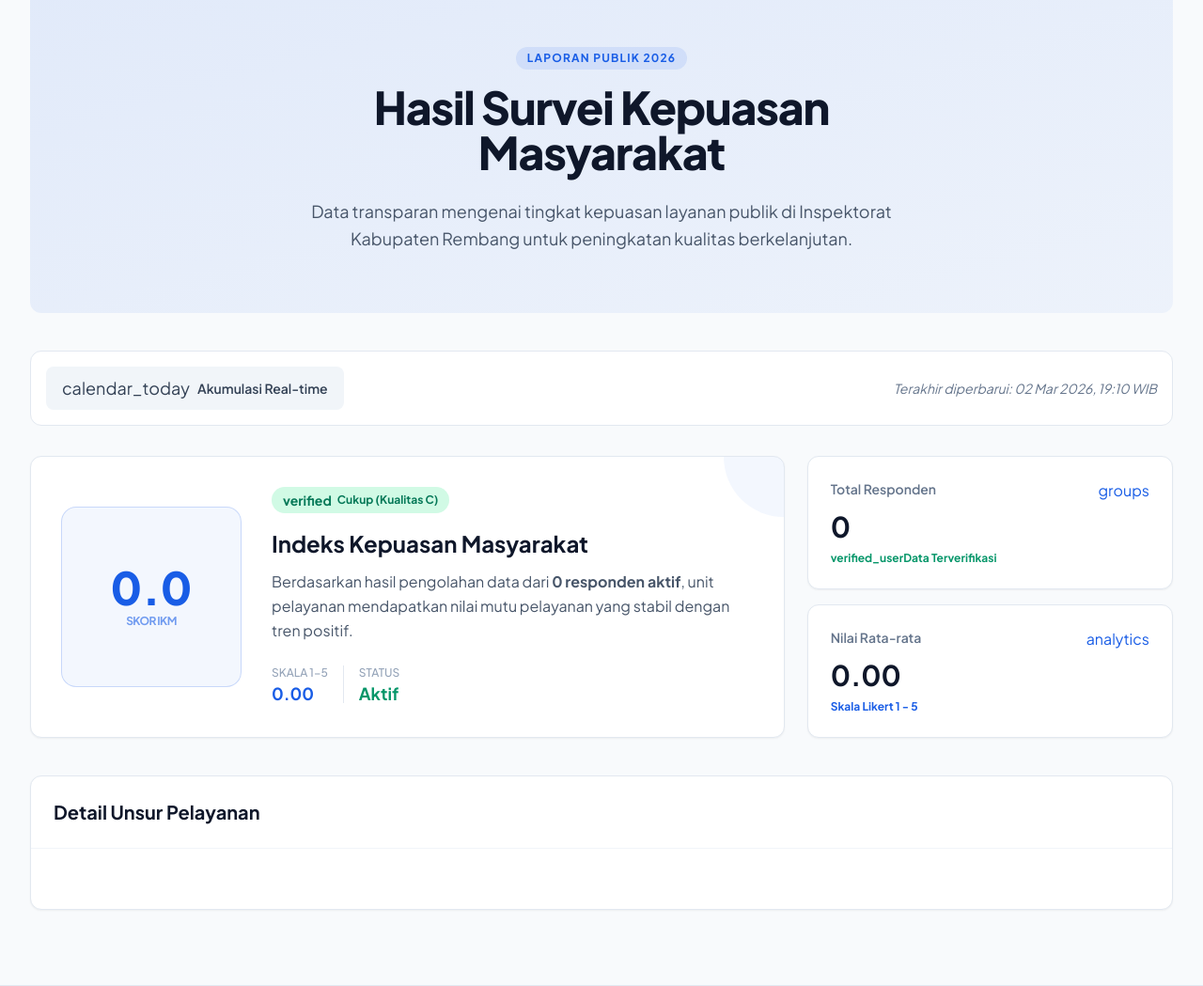
After one commit to Akuputra123z/E-Feedback, a Laravel app: page /survey/results in a window 1280 px wide. The commit adds this page. Shown: the part 145-1194 px from the top of the page at 94% size. Run offline with Laravel 12, Linux system fonts and the light colour scheme; data comes from the database, SQL or seed files in the repository; data that the repository does not hold is empty; some libraries are stand-ins or nearby versions.

Commit message:
result survei

```diff
--- a/app/Filament/Resources/SurveyReports/Tables/SurveyReportsTable.php
+++ b/app/Filament/Resources/SurveyReports/Tables/SurveyReportsTable.php
@@ -112,7 +112,7 @@ class SurveyReportsTable
             ->label('Jenis Layanan')
             ->options([
                'Audit/Reguler Investigatif' => 'Audit / Reguler Investigatif',
-               'Reviuw'                     => 'Reviuw',
+               'Reviu'                     => 'Reviu',
                'Evaluasi'                   => 'Evaluasi',
                'Pemeriksaan'                => 'Pemeriksaan',
                'Consulting'                 => 'Consulting (Sosialisasi, Bimtek, Coaching Clinic, Pendampingan, Asistensi)',
--- a/app/Http/Controllers/SurveyController.php
+++ b/app/Http/Controllers/SurveyController.php
@@ -8,25 +8,66 @@ use Illuminate\Support\Facades\{DB, Log};
 
 class SurveyController extends Controller
 {
+
+    public function results()
+{
+    // Mengambil rata-rata nilai dari semua jawaban yang masuk
+    $totalResponses = SurveyResponse::count();
+    $averageScore = SurveyAnswer::avg('answer') ?? 0;
+
+    // Opsional: Ambil rata-rata per dimensi jika diperlukan
+    $dimensionStats = SurveyAnswer::join('questions', 'questions.id', '=', 'survey_answers.question_id')
+        ->select('questions.dimension', \DB::raw('avg(answer) as avg_score'))
+        ->groupBy('questions.dimension')
+        ->get();
+
+    return view('survey-results', compact('totalResponses', 'averageScore', 'dimensionStats'));
+}
    public function create()
 {
-        $questions = Question::active()->get();
+    // 1. Ambil data dan grupkan berdasarkan dimensi
+    $questions = Question::active()
+        ->orderBy('dimension')
+        ->orderBy('id')
+        ->get()
+        ->groupBy('dimension');
 
-        return view('survey', compact('questions'));
+    // 2. LOGIKA SORTING: Taruh di sini agar "Dukungan" selalu di akhir
+    $questions = $questions->sortBy(function($items, $key) {
+        // Jika kuncinya 'Dukungan', beri angka tinggi (100) agar pindah ke paling bawah
+        return $key === 'Dukungan' ? 100 : 0;
+    });
+
+    $dimensionLabels = [
+        'Materi'   => 'Materi Konsultasi',
+        'Standar'  => 'Standar Pelayanan',
+        'SDM'      => 'Profesionalisme SDM',
+        'Dukungan' => 'Dukungan & Pengelolaan',
+    ];
+
+    $roman = [
+        1=>'I', 2=>'II', 3=>'III', 4=>'IV',
+        5=>'V', 6=>'VI', 7=>'VII'
+    ];
+
+    return view('survey', compact(
+        'questions',
+        'dimensionLabels',
+        'roman'
+    ));
 }
 
     public function store(Request $request): RedirectResponse
 {
     $excludedDimension = 'Dukungan'; // GANTI sesuai kebutuhan
 
-        // Ambil semua pertanyaan aktif
     $allActiveQuestions = Question::active()->get();
 
-        // Ambil pertanyaan yang wajib dijawab user
     $requiredQuestions = $request->lokasi_survey === 'Luar Inspektorat'
         ? $allActiveQuestions->where('dimension', '!=', $excludedDimension)
         : $allActiveQuestions;
 
+    // 1️⃣ Validasi request
     $validated = $request->validate([
         'email'         => 'required|email:rfc,dns|max:255',
         'opd'           => 'required|string|max:255',
@@ -39,6 +80,9 @@ class SurveyController extends Controller
         'answers.*'     => 'nullable|integer|min:1|max:5',
     ]);
 
+    // 2️⃣ Sanitasi textarea suggestions
+    $validated['suggestions'] = strip_tags($validated['suggestions'] ?? '');
+
     try {
         DB::transaction(function () use (
             $validated,
@@ -46,8 +90,7 @@ class SurveyController extends Controller
             $allActiveQuestions,
             $excludedDimension
         ) {
-
-                // 1️⃣ Simpan Header
+            // Simpan Header
             $response = SurveyResponse::create(
                 collect($validated)->except('answers')->toArray()
             );
@@ -55,15 +98,12 @@ class SurveyController extends Controller
             $answerData = [];
 
             foreach ($allActiveQuestions as $question) {
-
-                    // Jika lokasi luar dan termasuk dimensi yang di-skip → auto 5
                 if (
                     $validated['lokasi_survey'] === 'Luar Inspektorat'
                     && $question->dimension === $excludedDimension
                 ) {
                     $answerValue = 5;
                 } else {
-                        // Pastikan pertanyaan wajib benar-benar diisi
                     if (!isset($validated['answers'][$question->id])) {
                         throw new \Exception('Semua pertanyaan wajib diisi.');
                     }
@@ -80,10 +120,8 @@ class SurveyController extends Controller
                 ];
             }
 
-                // 2️⃣ Insert Sekali (Lebih Cepat)
             SurveyAnswer::insert($answerData);
 
-                // 3️⃣ Hitung IKM Sekali
             $response->calculateIkms();
         });
 
@@ -92,7 +130,6 @@ class SurveyController extends Controller
             ->with('success', 'Survei berhasil dikirim! Terima kasih atas partisipasi Anda.');
 
     } catch (\Throwable $e) {
-
         Log::error('Survey Error: ' . $e->getMessage());
 
         return back()
--- a/resources/views/partials/navbar.blade.php
+++ b/resources/views/partials/navbar.blade.php
@@ -9,7 +9,8 @@
 
             <nav class="hidden md:flex items-center gap-8">
                 <a href="/" class="text-sm font-bold {{ request()->is('/') ? 'text-blue-600' : 'text-slate-600' }} hover:text-blue-600 transition-colors">Beranda</a>
-                <a href="/survey" class="text-sm font-bold {{ request()->is('survey*') ? 'text-blue-600' : 'text-slate-600' }} hover:text-blue-600 transition-colors">Survey</a>
+
+                <a href="{{ route('survey.results') }}" class="text-sm font-bold text-slate-600 hover:text-blue-600 transition-colors">Hasil Survei</a>
                 <a href="/admin" class="text-sm font-bold text-slate-600 hover:text-blue-600 transition-colors">Portal Admin</a>
             </nav>
 
--- /dev/null
+++ b/resources/views/survey-results.blade.php
@@ -0,0 +1,131 @@
+@extends('layouts.app')
+
+@section('title', 'Hasil Survei - Inspektorat Kabupaten Rembang')
+
+@section('content')
+<main class="flex-1 max-w-7xl mx-auto w-full px-4 sm:px-6 lg:px-8 py-8">
+    <section class="relative overflow-hidden rounded-xl mb-10">
+        <div class="absolute inset-0 bg-gradient-to-br from-primary/10 to-primary/5 dark:from-primary/20 dark:to-transparent"></div>
+        <div class="relative px-8 py-12 md:py-16 text-center max-w-3xl mx-auto">
+            <span class="inline-block px-3 py-1 bg-primary/10 text-primary text-xs font-bold rounded-full mb-4 tracking-widest uppercase">Laporan Publik {{ date('Y') }}</span>
+            <h1 class="text-4xl md:text-5xl font-extrabold text-slate-900 dark:text-white mb-6 tracking-tight">
+                Hasil Survei Kepuasan Masyarakat
+            </h1>
+            <p class="text-lg text-slate-600 dark:text-slate-400 leading-relaxed">
+                Data transparan mengenai tingkat kepuasan layanan publik di Inspektorat Kabupaten Rembang untuk peningkatan kualitas berkelanjutan.
+            </p>
+        </div>
+    </section>
+
+    <div class="flex flex-col md:flex-row justify-between items-center gap-4 mb-8 bg-white dark:bg-slate-900/50 p-4 rounded-xl border border-slate-200 dark:border-slate-800">
+        <div class="flex items-center gap-3 w-full md:w-auto">
+            <div class="flex items-center gap-2 bg-slate-100 dark:bg-slate-800 px-4 py-2 rounded-lg text-slate-700 dark:text-slate-300 border border-transparent hover:border-primary/30 transition-all cursor-pointer">
+                <span class="material-symbols-outlined text-lg">calendar_today</span>
+                <span class="text-sm font-semibold">Akumulasi Real-time</span>
+            </div>
+        </div>
+        <p class="text-slate-500 dark:text-slate-400 text-sm italic">Terakhir diperbarui: {{ now()->format('d M Y, H:i') }} WIB</p>
+    </div>
+
+    <div class="grid grid-cols-1 lg:grid-cols-3 gap-6 mb-10">
+        <div class="lg:col-span-2 bg-white dark:bg-slate-900 rounded-xl p-8 border border-slate-200 dark:border-slate-800 shadow-sm flex flex-col md:flex-row items-center gap-8 relative overflow-hidden group">
+            <div class="absolute top-0 right-0 w-32 h-32 bg-primary/5 rounded-full -mr-16 -mt-16 transition-transform group-hover:scale-110"></div>
+
+            <div class="relative flex flex-col items-center justify-center p-6 bg-primary/5 dark:bg-primary/10 rounded-2xl w-full md:w-48 h-48 border border-primary/20">
+                <span id="mainScore" class="text-5xl font-black text-primary">{{ number_format($averageScore * 20, 1) }}</span>
+                <span class="text-xs font-bold text-primary/60 uppercase tracking-tighter mt-1">Skor IKM</span>
+            </div>
+
+            <div class="flex-1 text-center md:text-left">
+                <div class="inline-flex items-center gap-1.5 bg-emerald-100 dark:bg-emerald-900/30 text-emerald-700 dark:text-emerald-400 px-3 py-1 rounded-full text-xs font-bold mb-4">
+                    <span class="material-symbols-outlined text-sm">verified</span>
+                    @if(($averageScore * 20) >= 88.31) Sangat Baik (Kualitas A)
+                    @elseif(($averageScore * 20) >= 76.61) Baik (Kualitas B)
+                    @else Cukup (Kualitas C)
+                    @endif
+                </div>
+                <h3 class="text-2xl font-bold text-slate-900 dark:text-white mb-3">Indeks Kepuasan Masyarakat</h3>
+                <p class="text-slate-600 dark:text-slate-400 leading-relaxed mb-6">
+                    Berdasarkan hasil pengolahan data dari <strong>{{ $totalResponses }} responden aktif</strong>, unit pelayanan mendapatkan nilai mutu pelayanan yang stabil dengan tren positif.
+                </p>
+                <div class="flex gap-4 justify-center md:justify-start">
+                    <div class="flex flex-col">
+                        <span class="text-xs text-slate-400 font-medium uppercase">Skala 1-5</span>
+                        <span class="text-primary font-bold text-lg">{{ number_format($averageScore, 2) }}</span>
+                    </div>
+                    <div class="w-px h-10 bg-slate-200 dark:bg-slate-800"></div>
+                    <div class="flex flex-col">
+                        <span class="text-xs text-slate-400 font-medium uppercase">Status</span>
+                        <span class="text-emerald-600 font-bold text-lg">Aktif</span>
+                    </div>
+                </div>
+            </div>
+        </div>
+
+        <div class="grid grid-cols-1 gap-4">
+            <div class="bg-white dark:bg-slate-900 p-6 rounded-xl border border-slate-200 dark:border-slate-800 shadow-sm group">
+                <div class="flex justify-between items-start mb-2">
+                    <p class="text-slate-500 dark:text-slate-400 text-sm font-semibold">Total Responden</p>
+                    <span class="material-symbols-outlined text-primary group-hover:scale-110 transition-transform">groups</span>
+                </div>
+                <p class="text-3xl font-bold text-slate-900 dark:text-white counter" data-target="{{ $totalResponses }}">0</p>
+                <div class="mt-2 flex items-center text-emerald-600 text-xs font-bold">
+                    <span class="material-symbols-outlined text-xs">verified_user</span>
+                    <span>Data Terverifikasi</span>
+                </div>
+            </div>
+
+            <div class="bg-white dark:bg-slate-900 p-6 rounded-xl border border-slate-200 dark:border-slate-800 shadow-sm group">
+                <div class="flex justify-between items-start mb-2">
+                    <p class="text-slate-500 dark:text-slate-400 text-sm font-semibold">Nilai Rata-rata</p>
+                    <span class="material-symbols-outlined text-primary group-hover:scale-110 transition-transform">analytics</span>
+                </div>
+                <p class="text-3xl font-bold text-slate-900 dark:text-white">{{ number_format($averageScore, 2) }}</p>
+                <div class="mt-2 flex items-center text-primary text-xs font-bold">
+                    <span>Skala Likert 1 - 5</span>
+                </div>
+            </div>
+        </div>
+    </div>
+
+    <section class="bg-white dark:bg-slate-900 rounded-xl border border-slate-200 dark:border-slate-800 shadow-sm overflow-hidden mb-12">
+        <div class="p-6 border-b border-slate-100 dark:border-slate-800">
+            <h3 class="text-xl font-bold text-slate-900 dark:text-white">Detail Unsur Pelayanan</h3>
+        </div>
+        <div class="grid grid-cols-1 md:grid-cols-2 gap-x-12 gap-y-8 p-8">
+            @foreach($dimensionStats as $stat)
+            <div class="flex flex-col gap-2">
+                <div class="flex justify-between items-end">
+                    <span class="text-sm font-bold text-slate-700 dark:text-slate-300">{{ $stat->dimension }}</span>
+                    <span class="text-sm font-black text-primary">{{ number_format($stat->avg_score, 2) }}</span>
+                </div>
+                <div class="h-2 w-full bg-slate-100 dark:bg-slate-800 rounded-full overflow-hidden">
+                    <div class="h-full bg-primary rounded-full chart-bar" style="width: {{ ($stat->avg_score / 5) * 100 }}%;"></div>
+                </div>
+            </div>
+            @endforeach
+        </div>
+    </section>
+</main>
+
+<script>
+    // Animasi Counter untuk Responden
+    document.addEventListener('DOMContentLoaded', () => {
+        const counters = document.querySelectorAll('.counter');
+        counters.forEach(counter => {
+            const target = +counter.getAttribute('data-target');
+            const count = () => {
+                const current = +counter.innerText;
+                const inc = target / 30;
+                if (current < target) {
+                    counter.innerText = Math.ceil(current + inc);
+                    setTimeout(count, 50);
+                } else {
+                    counter.innerText = target;
+                }
+            };
+            count();
+        });
+    });
+</script>
+@endsection
--- a/routes/web.php
+++ b/routes/web.php
@@ -8,4 +8,7 @@ Route::get('/', function () {
 });
 
 Route::get('/survey', [SurveyController::class, 'create'])->name('survey.create');
-Route::post('/survey', [SurveyController::class, 'store'])->name('survey.store');
+Route::post('/survey', [SurveyController::class, 'store'])
+    ->middleware('throttle:10,1')->name('survey.store');
+
+Route::get('/survey/results', [App\Http\Controllers\SurveyController::class, 'results'])->name('survey.results');
```
Also changed, not shown: app/Filament/Resources/Questions/Schemas/QuestionForm.php (+16 -7 lines), app/Filament/Resources/Questions/Tables/QuestionsTable.php (+65 -43 lines), app/Models/Question.php (+7 -0 lines), resources/views/home.blade.php (+14 -3 lines), resources/views/survey.blade.php (+161 -124 lines). Lines whose indentation alone changed are shown as unchanged.
